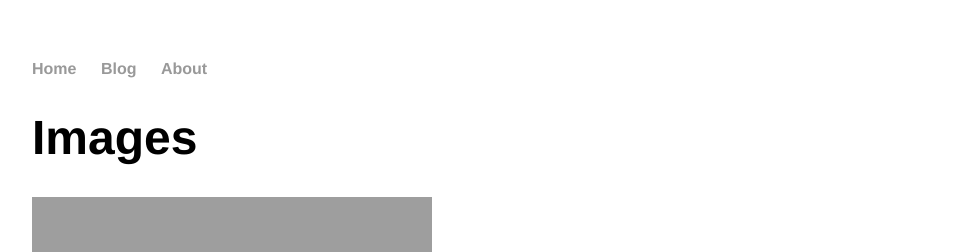
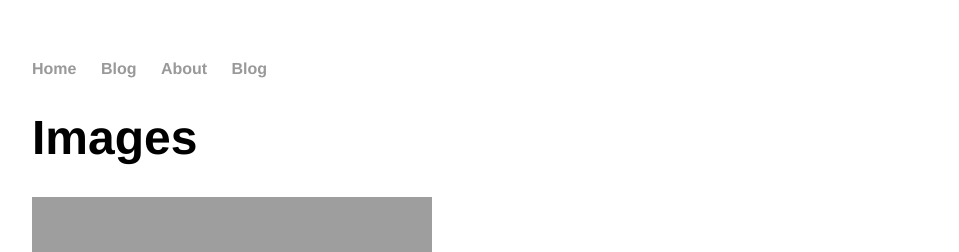
Before and after one commit to sn20233/sn20233.github.io, a Jekyll site: the page built from images/index.html, in a window 1280 px wide. Shown: the top 252 px of the page, without its empty margins (160-1119 px from the left). Built offline with Jekyll 4.4.1, drawn with Linux system fonts in a browser that asks for light colours.

Commit message:
Update default.html

```diff
--- a/_layouts/default.html
+++ b/_layouts/default.html
@@ -11,6 +11,7 @@
         <li><a href="/">Home</a></li>
         <li><a href="/blog">Blog</a></li>
         <li><a href="/about/index.html">About</a></li>
+        <li><a href="/images">Blog</a></li>
       </ul>
     </nav>
     <div class="container">
```
